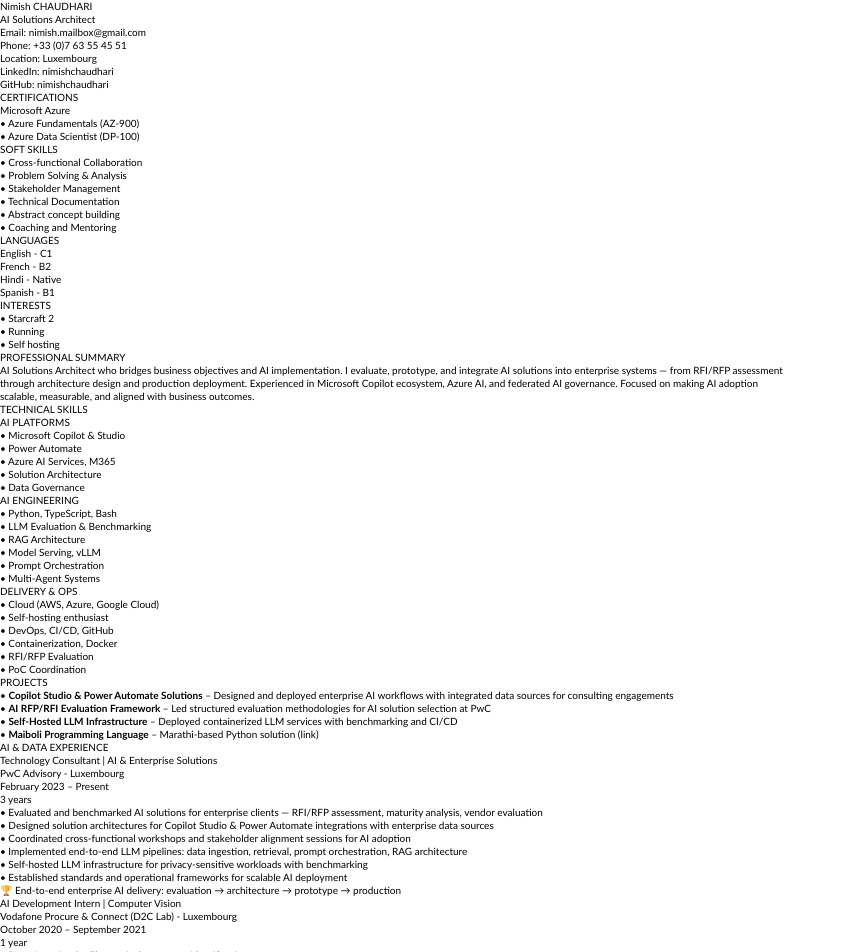
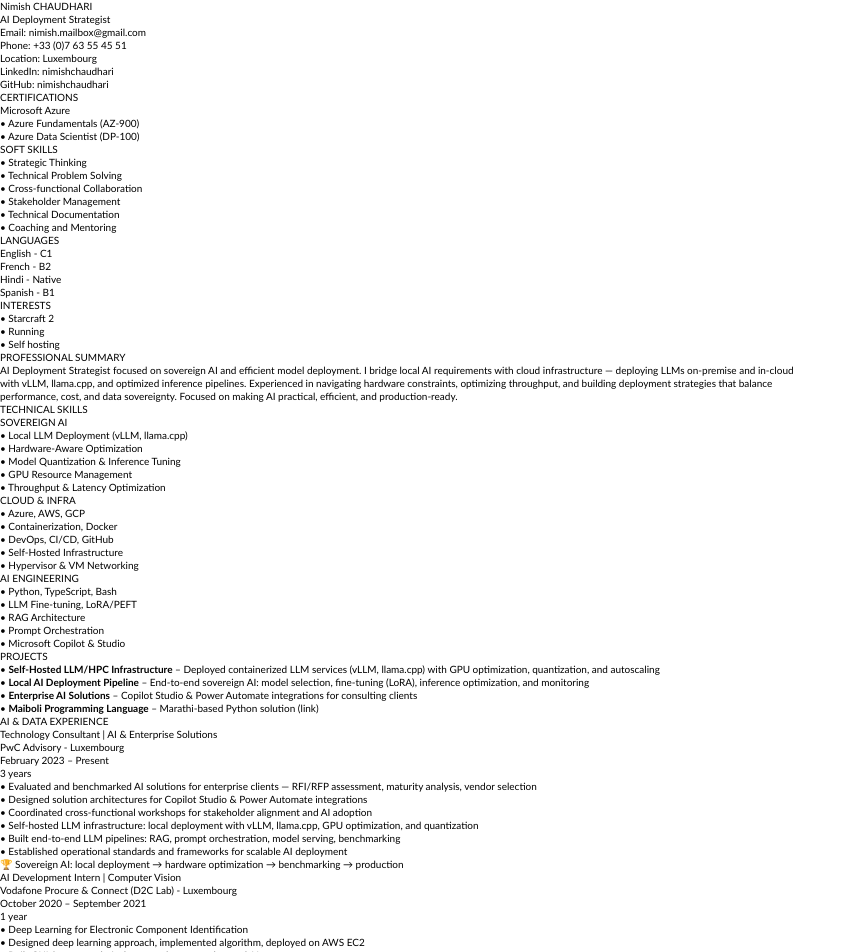
Before and after one commit to nimishchaudhari/CV_NimishChaudhari, a React (Vite) app: page / in a window 1280 px wide. Shown: the top 952 px of the page, without its empty margins (0-856 px from the left). Built offline with nearby package versions, Linux system fonts and the light colour scheme.

Commit message:
feat: Mistral AI Deployment Strategist CV

```diff
--- a/src/components/CV.tsx
+++ b/src/components/CV.tsx
@@ -17,7 +17,7 @@
           {/* Name and Title */}
           <div className="mb-5">
             <h1 className="text-xl font-bold mb-1 text-gray-800">Nimish CHAUDHARI</h1>
-            <p className="text-gray-700 text-xs leading-relaxed">AI Solutions Architect</p>
+            <p className="text-gray-700 text-xs leading-relaxed">AI Deployment Strategist</p>
           </div>
 
           {/* Contact Info */}
@@ -59,12 +59,12 @@
             <h3 className="text-sm font-bold mb-3 text-gray-800">
               SOFT SKILLS
             </h3>
-            <ul className="text-xs space-y-1 ml-2">
+             <ul className="text-xs space-y-1 ml-2">
+              <li>• Strategic Thinking</li>
+              <li>• Technical Problem Solving</li>
               <li>• Cross-functional Collaboration</li>
-              <li>• Problem Solving & Analysis</li>
               <li>• Stakeholder Management</li>
               <li>• Technical Documentation</li>
-              <li>• Abstract concept building</li>
               <li>• Coaching and Mentoring</li>
             </ul>
           </div>
@@ -118,7 +118,7 @@
           <div className="mb-4 bg-gradient-to-r from-blue-50 to-indigo-50 p-3 rounded-lg border-l-4 border-blue-600">
             <h2 className="text-sm font-bold mb-2 text-gray-800">PROFESSIONAL SUMMARY</h2>
             <p className="text-xs text-gray-700 leading-relaxed">
-              AI Solutions Architect who bridges business objectives and AI implementation. I evaluate, prototype, and integrate AI solutions into enterprise systems — from RFI/RFP assessment through architecture design and production deployment. Experienced in Microsoft Copilot ecosystem, Azure AI, and federated AI governance. Focused on making AI adoption scalable, measurable, and aligned with business outcomes.
+              AI Deployment Strategist focused on sovereign AI and efficient model deployment. I bridge local AI requirements with cloud infrastructure — deploying LLMs on-premise and in-cloud with vLLM, llama.cpp, and optimized inference pipelines. Experienced in navigating hardware constraints, optimizing throughput, and building deployment strategies that balance performance, cost, and data sovereignty. Focused on making AI practical, efficient, and production-ready.
             </p>
           </div>
 
@@ -128,35 +128,33 @@
 
             <div className="grid grid-cols-3 gap-3">
               <div>
-                <h3 className="text-xs font-semibold text-gray-800 mb-1 bg-blue-100 px-2 py-1 rounded">AI PLATFORMS</h3>
+                <h3 className="text-xs font-semibold text-gray-800 mb-1 bg-blue-100 px-2 py-1 rounded">SOVEREIGN AI</h3>
                 <ul className="text-xs space-y-0 ml-2">
-                  <li>• Microsoft Copilot & Studio</li>
-                  <li>• Power Automate</li>
-                  <li>• Azure AI Services, M365</li>
-                  <li>• Solution Architecture</li>
-                  <li>• Data Governance</li>
+                  <li>• Local LLM Deployment (vLLM, llama.cpp)</li>
+                  <li>• Hardware-Aware Optimization</li>
+                  <li>• Model Quantization & Inference Tuning</li>
+                  <li>• GPU Resource Management</li>
+                  <li>• Throughput & Latency Optimization</li>
+                </ul>
+              </div>
+              <div>
+                <h3 className="text-xs font-semibold text-gray-800 mb-1 bg-blue-100 px-2 py-1 rounded">CLOUD & INFRA</h3>
+                <ul className="text-xs space-y-0 ml-2">
+                  <li>• Azure, AWS, GCP</li>
+                  <li>• Containerization, Docker</li>
+                  <li>• DevOps, CI/CD, GitHub</li>
+                  <li>• Self-Hosted Infrastructure</li>
+                  <li>• Hypervisor & VM Networking</li>
                 </ul>
               </div>
               <div>
                 <h3 className="text-xs font-semibold text-gray-800 mb-1 bg-blue-100 px-2 py-1 rounded">AI ENGINEERING</h3>
                 <ul className="text-xs space-y-0 ml-2">
                   <li>• Python, TypeScript, Bash</li>
-                  <li>• LLM Evaluation & Benchmarking</li>
+                  <li>• LLM Fine-tuning, LoRA/PEFT</li>
                   <li>• RAG Architecture</li>
-                  <li>• Model Serving, vLLM</li>
                   <li>• Prompt Orchestration</li>
-                  <li>• Multi-Agent Systems</li>
-                </ul>
-              </div>
-              <div>
-                <h3 className="text-xs font-semibold text-gray-800 mb-1 bg-blue-100 px-2 py-1 rounded">DELIVERY & OPS</h3>
-                <ul className="text-xs space-y-0 ml-2">
-                  <li>• Cloud (AWS, Azure, Google Cloud)</li>
-                  <li>• Self-hosting enthusiast</li>
-                  <li>• DevOps, CI/CD, GitHub</li>
-                  <li>• Containerization, Docker</li>
-                  <li>• RFI/RFP Evaluation</li>
-                  <li>• PoC Coordination</li>
+                  <li>• Microsoft Copilot & Studio</li>
                 </ul>
               </div>
             </div>
@@ -166,9 +164,9 @@
           <div className="mb-4">
             <h2 className="text-sm font-bold mb-2 text-gray-800 border-b-2 border-blue-600 pb-1">PROJECTS</h2>
             <ul className="text-xs space-y-0 ml-2">
-              <li>• <strong>Copilot Studio & Power Automate Solutions</strong> – Designed and deployed enterprise AI workflows with integrated data sources for consulting engagements</li>
-              <li>• <strong>AI RFP/RFI Evaluation Framework</strong> – Led structured evaluation methodologies for AI solution selection at PwC</li>
-              <li>• <strong>Self-Hosted LLM Infrastructure</strong> – Deployed containerized LLM services with benchmarking and CI/CD</li>
+              <li>• <strong>Self-Hosted LLM/HPC Infrastructure</strong> – Deployed containerized LLM services (vLLM, llama.cpp) with GPU optimization, quantization, and autoscaling</li>
+              <li>• <strong>Local AI Deployment Pipeline</strong> – End-to-end sovereign AI: model selection, fine-tuning (LoRA), inference optimization, and monitoring</li>
+              <li>• <strong>Enterprise AI Solutions</strong> – Copilot Studio & Power Automate integrations for consulting clients</li>
               <li>• <strong>Maiboli Programming Language</strong> – Marathi-based Python solution (<a href="https://ieeexplore.ieee.org/document/8973043" target="_blank" rel="noopener noreferrer" className="text-blue-600 hover:underline">link</a>)</li>
             </ul>
           </div>
@@ -188,14 +186,14 @@
                 </div>
               </div>
               <ul className="text-xs space-y-0 ml-2">
-                <li>• Evaluated and benchmarked AI solutions for enterprise clients — RFI/RFP assessment, maturity analysis, vendor evaluation</li>
-                <li>• Designed solution architectures for Copilot Studio & Power Automate integrations with enterprise data sources</li>
-                <li>• Coordinated cross-functional workshops and stakeholder alignment sessions for AI adoption</li>
-                <li>• Implemented end-to-end LLM pipelines: data ingestion, retrieval, prompt orchestration, RAG architecture</li>
-                <li>• Self-hosted LLM infrastructure for privacy-sensitive workloads with benchmarking</li>
-                <li>• Established standards and operational frameworks for scalable AI deployment</li>
+                <li>• Evaluated and benchmarked AI solutions for enterprise clients — RFI/RFP assessment, maturity analysis, vendor selection</li>
+                <li>• Designed solution architectures for Copilot Studio & Power Automate integrations</li>
+                <li>• Coordinated cross-functional workshops for stakeholder alignment and AI adoption</li>
+                <li>• Self-hosted LLM infrastructure: local deployment with vLLM, llama.cpp, GPU optimization, and quantization</li>
+                <li>• Built end-to-end LLM pipelines: RAG, prompt orchestration, model serving, benchmarking</li>
+                <li>• Established operational standards and frameworks for scalable AI deployment</li>
               </ul>
-              <p className="font-semibold text-xs mt-1 text-blue-700">🏆 End-to-end enterprise AI delivery: evaluation → architecture → prototype → production</p>
+              <p className="font-semibold text-xs mt-1 text-blue-700">🏆 Sovereign AI: local deployment → hardware optimization → benchmarking → production</p>
             </div>
 
             {/* Vodafone */}
```
